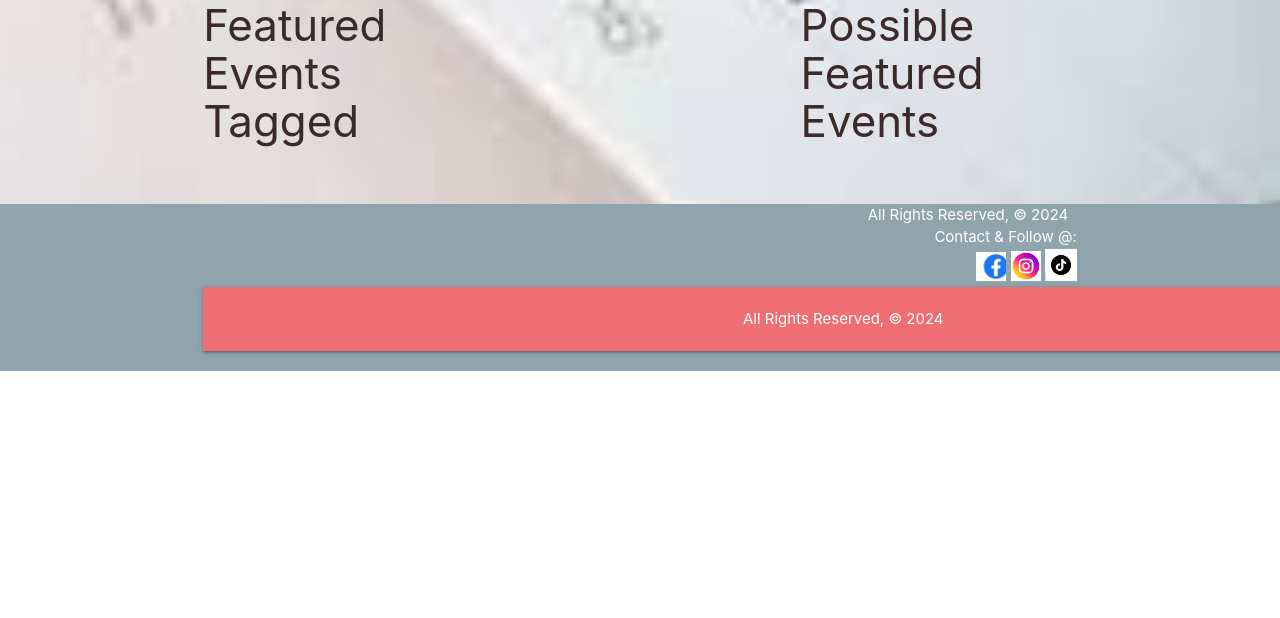
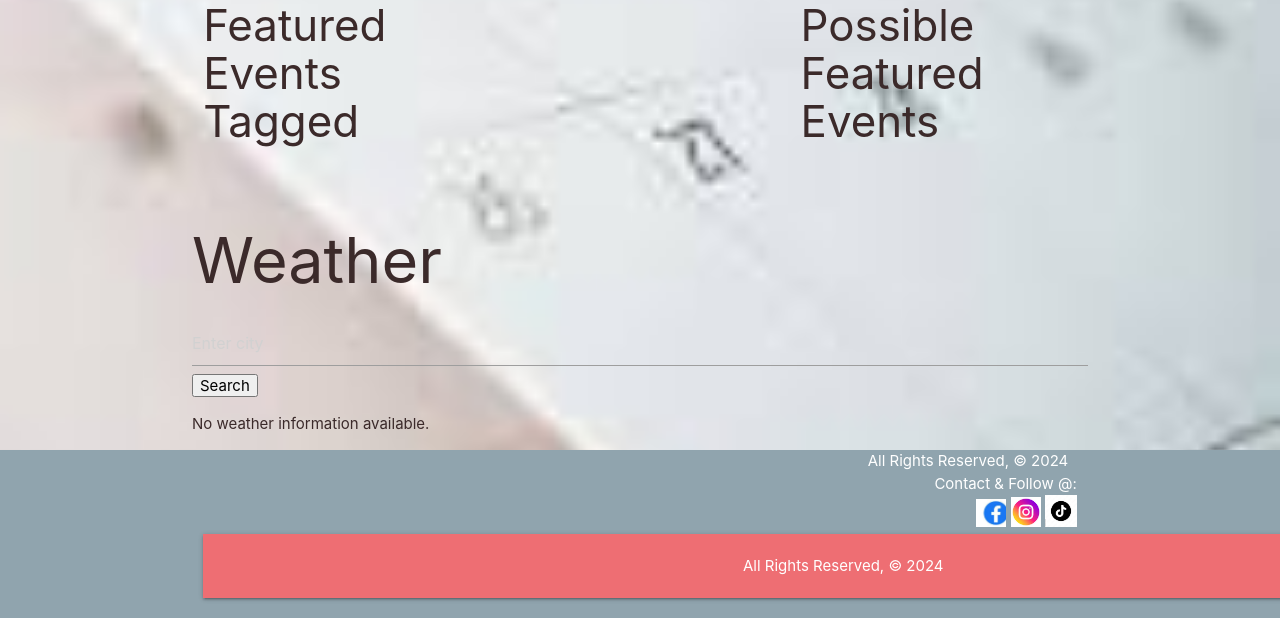
Before and after one commit to MarkB28Jr/all_purpose_planner, a Django app: page /tasks/1/ in a window 1280 px wide. Shown: the part 976-1594 px from the top of the page. Before the commit the page ends 1347 px from the top, so only its background shows below. Run offline with Django 5.2, Linux system fonts and the light colour scheme; a user stored in the database is signed in; tables that the repository leaves empty hold one stand-in row (values such as "Sample post").

Commit message:
weather api detail.html

```diff
--- a/main_app/templates/tasks/detail.html
+++ b/main_app/templates/tasks/detail.html
@@ -108,7 +108,28 @@
     </script>
 </div>
 
+<h1>Weather</h1>
+    <form method="post">
+        {% csrf_token %}
+    <div>
+        <input type="text" id="cityName" name='city' placeholder="Enter city">
+        <button type="submit">Search</button>
+    </div>
+    </form>
+    <div id="weatherInfo">
+        <!-- Weather information will be displayed here -->
+        {% if country_code and temp and humidity and wind_speed %}
+            <p>Country Code: {{country_code}}</p>
+            <p>Temperature: {{temp}}</p>
+            <p>Humidity: {{humidity}}</p>
+            <p>Wind Speed: {{wind_speed}}</p>
+            <p>Forecast: {{main}}</p>
+        {% else %}
+            <p>No weather information available.</p>
+        {% endif %}
+    </div>
 
+</div>
 
 
 {% endblock %}
```
